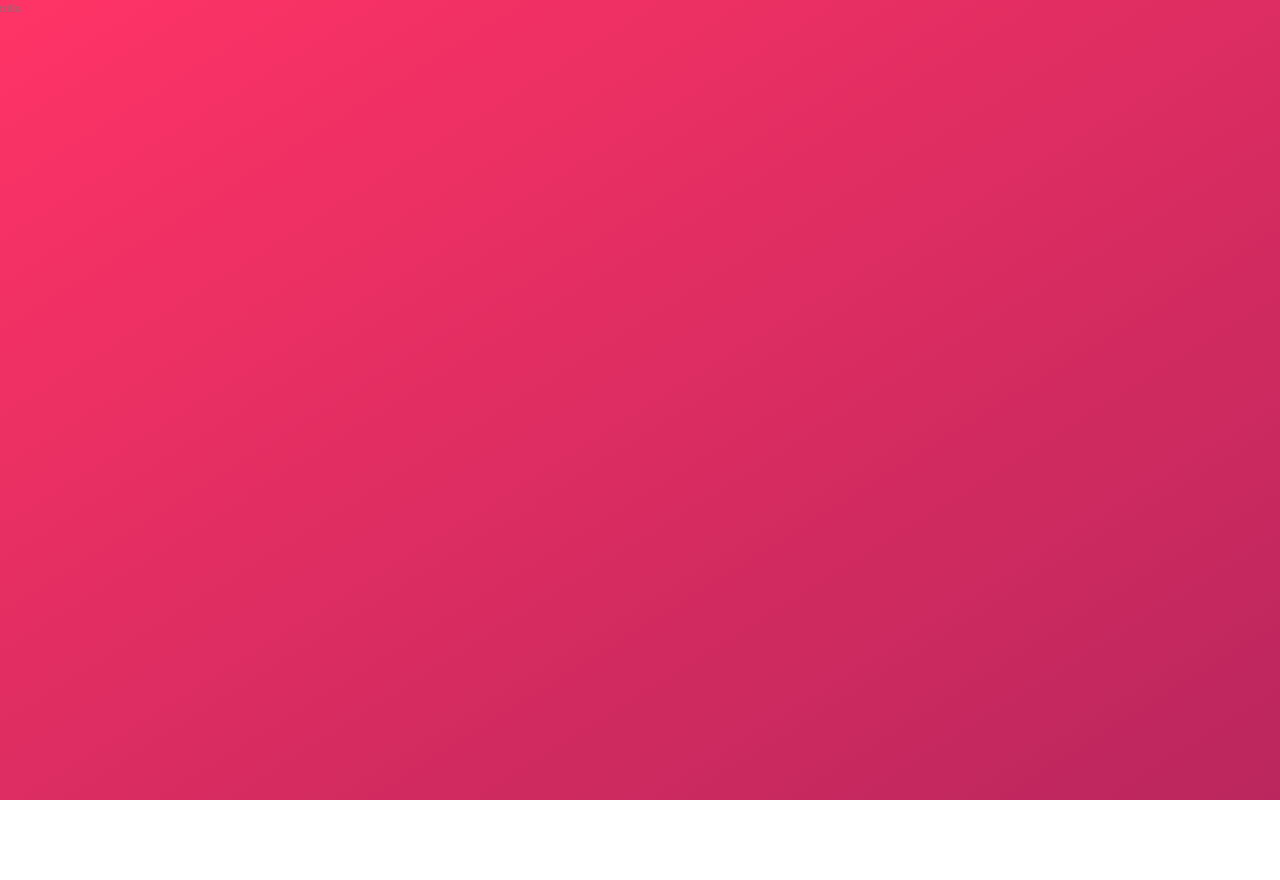
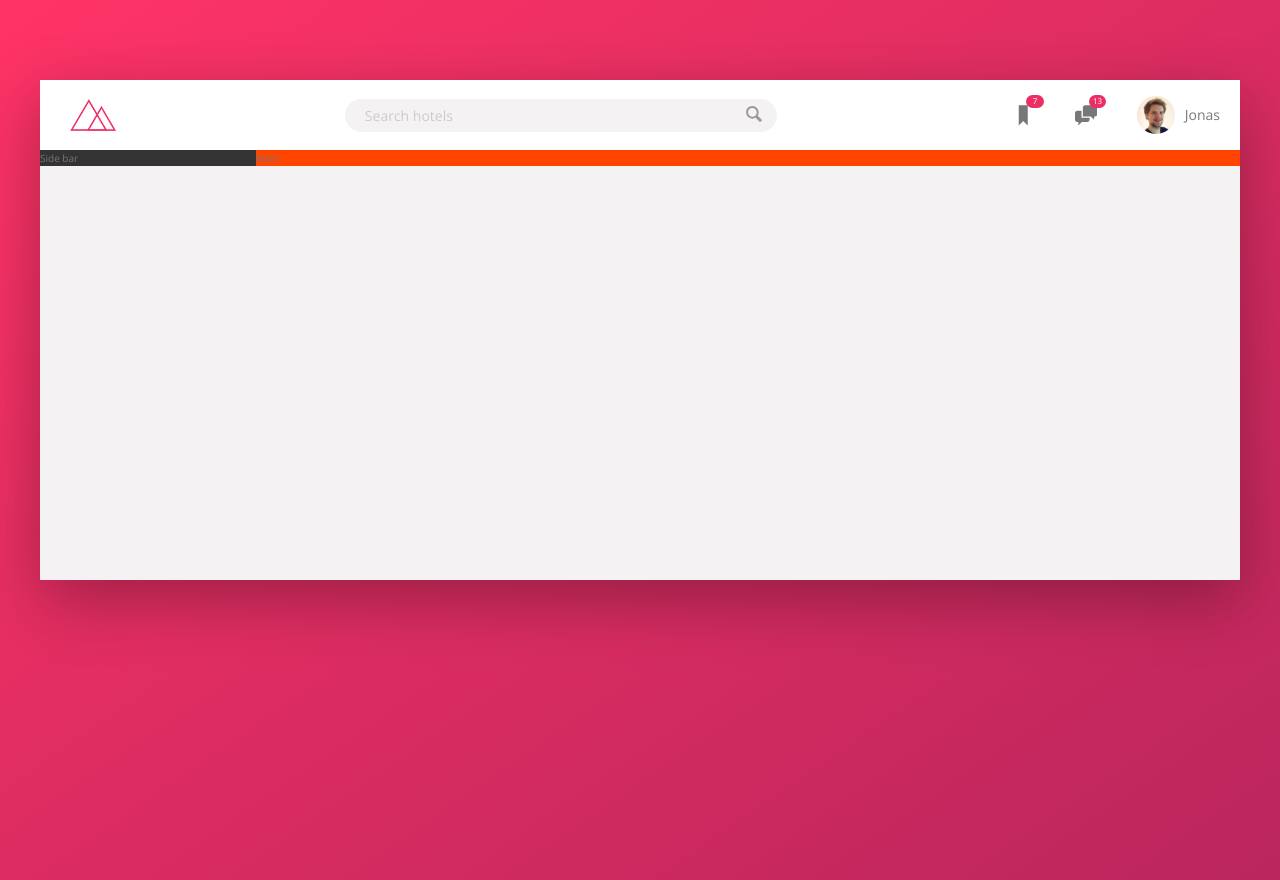
Before and after one commit to hkhodkar/Trillo, a website: page index.html in a window 1280 px wide. Before the commit the page ends 800 px from the top, so only its background shows below. Drawn offline with nearby package versions, Linux system fonts and the light colour scheme.

Commit message:
add header

```diff
--- a/index.html
+++ b/index.html
@@ -11,7 +11,46 @@
 
     <title>trillo &mdash; Your all-in-one booking app</title>
 </head>
-trillo
+<div class="container">
+    <header class="header">
+        <img src="img/logo.png" alt="trillo logo" class="logo">
+        <form action="#" class="search">
+            <input type="text" class="search__input" placeholder="Search hotels">
+            <button class="search__button">
+                <svg class="search__icon">
+                    <use xlink:href="img/sprite.svg#icon-magnifying-glass"></use>
+                </svg>
+            </button>
+        </form>
+        <nav class="user-nav">
+            <div class="user-nav__icon-box">
+                <svg class="user-nav__icon">
+                    <use xlink:href="img/sprite.svg#icon-bookmark"></use>
+                </svg>
+                <span class="user-nav__notification">7</span>
+            </div>
+            <div class="user-nav__icon-box">
+                <svg class="user-nav__icon">
+                    <use xlink:href="img/sprite.svg#icon-chat"></use>
+                </svg>
+                <span class="user-nav__notification">13</span>
+            </div>
+            <div class="user-nav__user">
+                <img src="img/user.jpg" alt="User photo" class="user-nav__user-photo">
+                <span class="user-nav__user-name">Jonas</span>
+            </div>
+        </nav>
+    </header>
+
+    <div class="content">
+        <nav class="sidebar">
+            Side bar
+        </nav>
+        <main class="hotel-view">
+            Main
+        </main>
+    </div>
+</div>
 
 <body>
 
--- a/sass/_base.scss
+++ b/sass/_base.scss
@@ -11,6 +11,8 @@
     --color-grey-dark-1: #333;
     --color-grey-dark-2: #777;
     --color-grey-dark-3: #999;
+
+    --shadow-dark: 0 2rem 6rem rgba(0, 0, 0, 0.3)
 }
 
 * {
--- a/sass/_components.scss
+++ b/sass/_components.scss
@@ -0,0 +1,110 @@
+.logo {
+    height: 3.25rem;
+    margin-left: 3rem;
+}
+
+.search {
+    display: flex;
+    flex: 0 0 40%;
+    align-items: center;
+    justify-content: center;
+
+    &__input {
+        background-color: var(--color-grey-light-2);
+        border-radius: 100px;
+        border: none;
+        color: inherit;
+        font-family: inherit;
+        font-size: inherit;
+        margin-right: -3.25rem;
+        padding: .7rem 2rem;
+        transition: all .2s;
+        width: 90%;
+
+        &:focus {
+            outline: none;
+            width: 100%;
+            background-color: var(--color-grey-light-3);
+        }
+
+        &::-webkit-input-placeholder {
+            font-weight: 100;
+            color: var(--color-grey-light-4);
+        }
+    }
+
+    &__input:focus+&__button {
+        background-color: var(--color-grey-light-3);
+    }
+
+    &__button {
+        border: none;
+        background-color: var(--color-grey-light-2);
+
+        &:focus {
+            outline: none;
+        }
+
+        &:active {
+            transform: translateY(2px);
+        }
+
+    }
+
+    &__icon {
+        height: 2rem;
+        width: 2rem;
+        fill: var(--color-grey-dark-3);
+    }
+}
+
+.user-nav {
+    align-self: stretch;
+
+    display: flex;
+    align-items: center;
+
+    &>* {
+        padding: 0 2rem;
+        cursor: pointer;
+        height: 100%;
+        display: flex;
+        align-items: center;
+    }
+
+    &>*:hover {
+        background-color: var(--color-grey-light-2);
+    }
+
+    &__icon-box {
+        position: relative;
+    }
+
+    &__icon {
+        fill: var(--color-grey-dark-2);
+        height: 2.25rem;
+        width: 2.25rem;
+    }
+
+    &__notification {
+        background-color: var(--color-primary);
+        border-radius: 100px;
+        color: #fff;
+        font-size: .8rem;
+        height: 1.75;
+        width: 1.75rem;
+        position: absolute;
+        top: 1.5rem;
+        right: 1.1rem;
+        display: flex;
+        justify-content: center;
+        align-items: center;
+    }
+
+    &__user-photo {
+        height: 3.75rem;
+        border-radius: 50%;
+        margin-right: 1rem;
+    }
+
+}
--- a/sass/_layout.scss
+++ b/sass/_layout.scss
@@ -0,0 +1,33 @@
+.container {
+    max-width: 120rem;
+    margin: 8rem auto;
+    background-color: var(--color-grey-light-2);
+    box-shadow: var(--shadow-dark);
+    min-height: 50rem;
+}
+
+.header {
+    background-color: #fff;
+    border-bottom: var(--color-grey-light-2);
+    font-size: 1.4rem;
+    height: 7rem;
+
+    display: flex;
+    align-items: center;
+    justify-content: space-between;
+}
+
+.content {
+    display: flex;
+}
+
+.sidebar {
+    background-color: var(--color-grey-dark-1);
+    flex: 0 0 18%;
+}
+
+.hotel-view {
+    background-color: #fff;
+    flex: 1;
+    background-color: orangered;
+}
```
Also changed, not shown: css/style.css, 2 other files.
